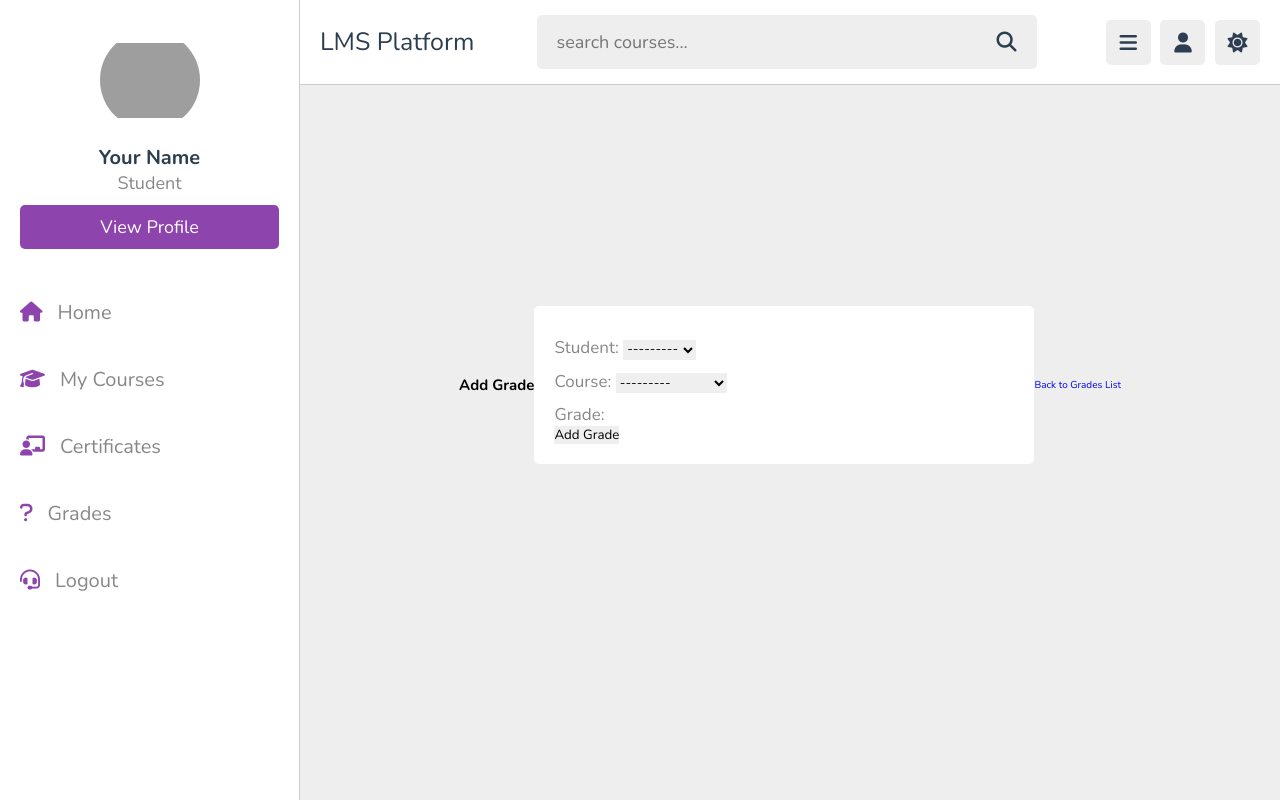
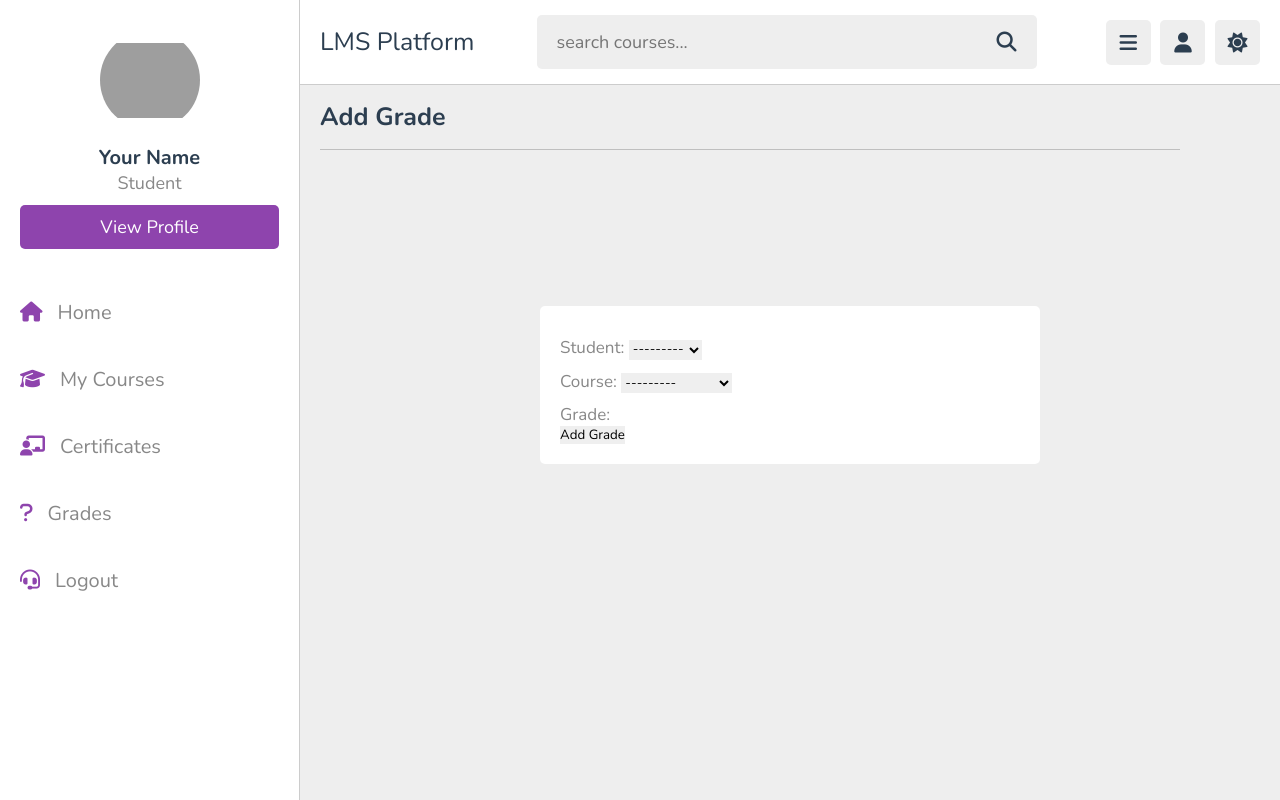
Before and after one commit to oneshikaa/LearningManagementPlatform, a Django app: page /grades/add_grade/ in a window 1280 px wide. Run offline with Django 4.2, Linux system fonts and the light colour scheme; a user stored in the database is signed in; data comes from the database, SQL or seed files in the repository; both versions use the stored data as it was after the commit; some libraries are stand-ins or nearby versions; grey boxes are pictures that could not be loaded.

Commit message:
heading position fixed

```diff
--- a/lms/curriculum/templates/curriculum/standard_list_view.html
+++ b/lms/curriculum/templates/curriculum/standard_list_view.html
@@ -89,12 +89,8 @@
     <div class="box-container">
         {% for standard in standards %}
             <div class="box">
-                <div class="tutor">
-                    <!-- Add tutor information if needed -->
-                </div>
                 <div class="thumb">
-                    <img src="{% static 'images/thumb-1.png' %}" alt="">
-                    <!-- Add any additional content like video count here -->
+                  <p>{{ standard.description }}</p>
                 </div>
                 <h3 class="title" style="text-align: center;">{{ standard.name }}</h3>
                 <div style="text-align: center;">
--- a/lms/grades/templates/grades/add_grade.html
+++ b/lms/grades/templates/grades/add_grade.html
@@ -13,6 +13,18 @@
 
    <!-- custom css file link  -->
    <link rel="stylesheet" href="{% static 'css/style.css' %}">
+
+   <style>
+      .heading {
+          /* font-size: 24px;
+          font-weight: bold; */
+          position: absolute;
+          top:100px;
+          /* bottom: 20px; */
+          left: 320px;
+          right : 100px;
+      }
+   </style>
 
 </head>
 <body>
@@ -78,15 +90,13 @@
 
  <section class="form-container">
 
-   <h1>Add Grade</h1>
+   <h1 class="heading">Add Grade</h1>
    <form method="post" enctype="multipart/form-data">
        {% csrf_token %}
        {{ form.as_p }}
        <button type="submit">Add Grade</button>
    </form>
-   <a href="{% url 'grades:list_grades' %}">Back to Grades List</a>
 
-     </form>
 
 
 </section>
```
Also changed, not shown: lms/grades/templates/grades/update_grade.html (+15 -2 lines), lms/db.sqlite3.
